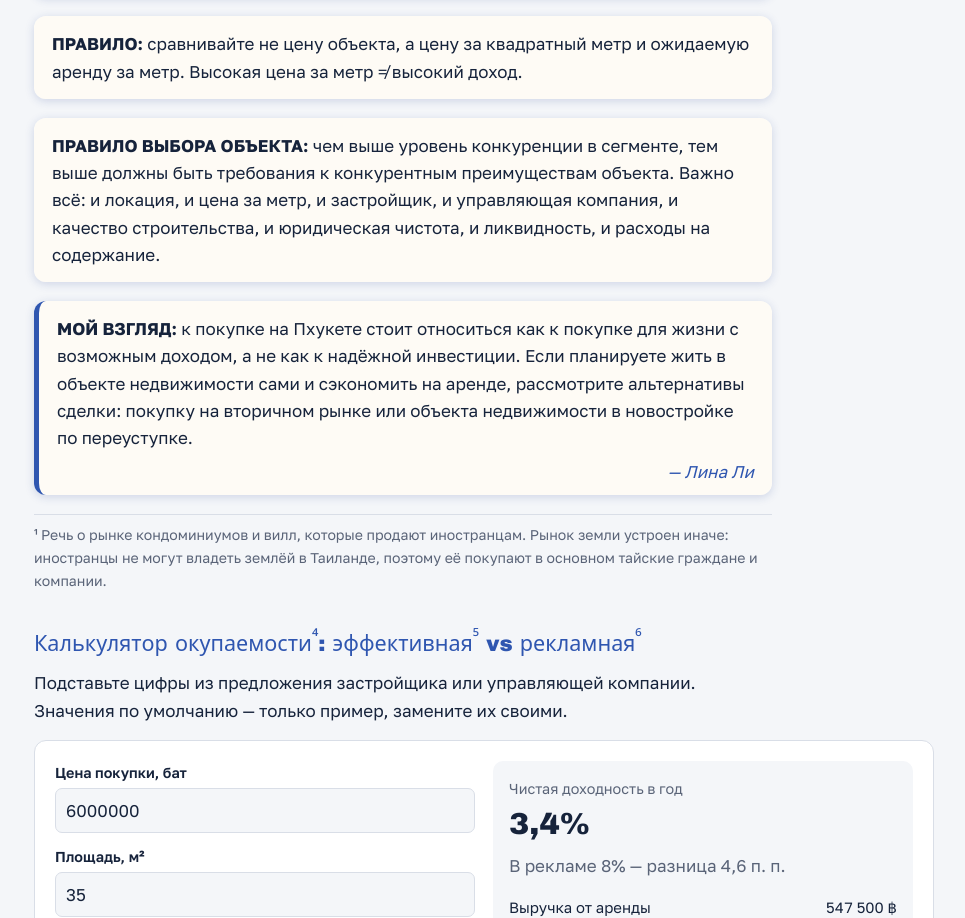
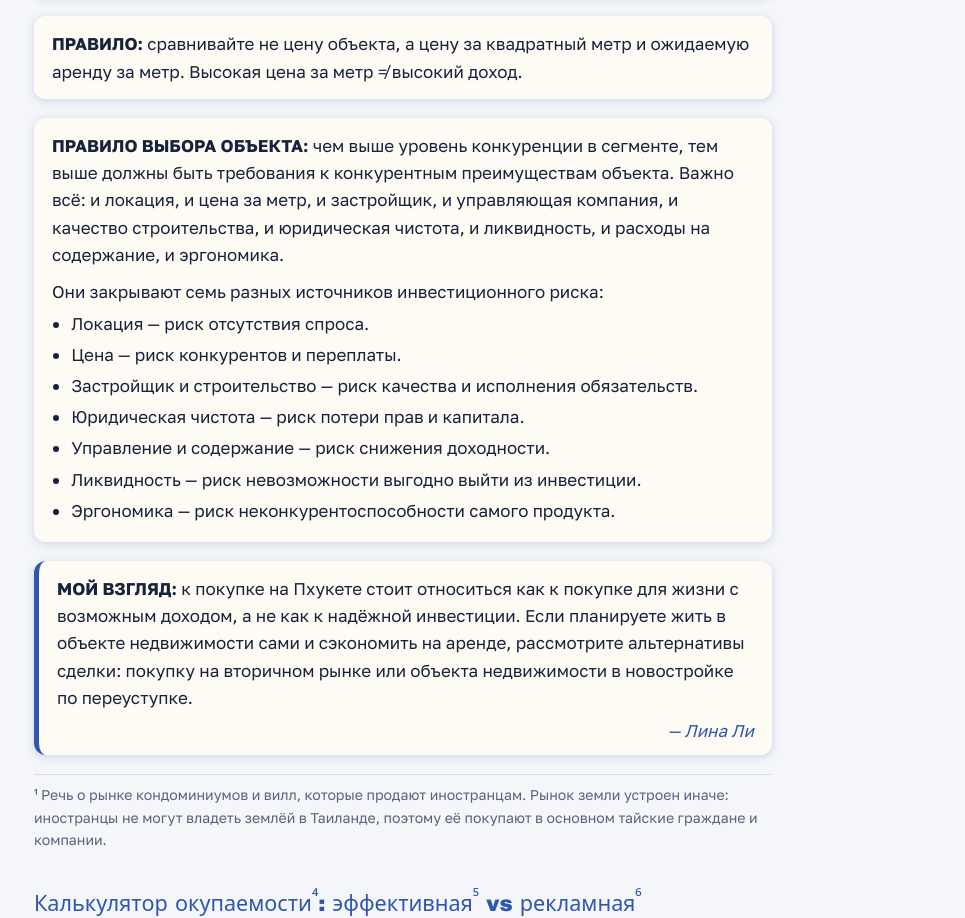
Before and after one commit to linaleelina/mythaiview, a plain HTML site: page invest/index.html in a window 1280 px wide. Shown: the part 2616-3534 px from the top of the page, without its empty margins (86-1051 px from the left). Drawn offline with Linux system fonts and the light colour scheme; a web font is replaced by a local one.

Commit message:
Add files via upload

```diff
--- a/invest/index.html
+++ b/invest/index.html
@@ -287,7 +287,17 @@ footer{border-top:1px solid var(--line);background:var(--card)}
   <p>Это не значит, что на Пхукете нельзя заработать. Заработать можно, но только точечно: объекты в лучших локациях с гостиничной лицензией и профессиональным управлением могут приносить стабильный доход. Ещё одна возможность — покупка на этапе pre-sale, когда застройщик продаёт первые объекты недвижимости по стартовой цене, ещё до начала активных продаж. При проверенном застройщике и удачной локации такой объект недвижимости можно продать дороже ещё до сдачи дома. Но риск недостроя здесь самый высокий, а переуступка договора часто ограничена условиями застройщика или требует дополнительной платы.</p>
   <p class="rule-box"><b>ПРАВИЛО:</b> считайте чистую доходность и расходы на выход до покупки. Решение о покупке принимайте, когда потенциальные выгоды превышают риски.</p>
   <p class="rule-box"><b>ПРАВИЛО:</b> сравнивайте не цену объекта, а цену за квадратный метр и ожидаемую аренду за метр. Высокая цена за метр ≠ высокий доход.</p>
-  <p class="rule-box"><b>ПРАВИЛО ВЫБОРА ОБЪЕКТА:</b> чем выше уровень конкуренции в сегменте, тем выше должны быть требования к конкурентным преимуществам объекта. Важно всё: и локация, и цена за метр, и застройщик, и управляющая компания, и качество строительства, и юридическая чистота, и ликвидность, и расходы на содержание.</p>
+  <div class="rule-box"><p style="margin:0"><b>ПРАВИЛО ВЫБОРА ОБЪЕКТА:</b> чем выше уровень конкуренции в сегменте, тем выше должны быть требования к конкурентным преимуществам объекта. Важно всё: и локация, и цена за метр, и застройщик, и управляющая компания, и качество строительства, и юридическая чистота, и ликвидность, и расходы на содержание, и эргономика.</p>
+  <p style="margin:.6rem 0 .3rem">Они закрывают семь разных источников инвестиционного риска:</p>
+  <ul style="margin:0;padding-left:1.2rem">
+    <li>Локация — риск отсутствия спроса.</li>
+    <li>Цена — риск конкурентов и переплаты.</li>
+    <li>Застройщик и строительство — риск качества и исполнения обязательств.</li>
+    <li>Юридическая чистота — риск потери прав и капитала.</li>
+    <li>Управление и содержание — риск снижения доходности.</li>
+    <li>Ликвидность — риск невозможности выгодно выйти из инвестиции.</li>
+    <li>Эргономика — риск неконкурентоспособности самого продукта.</li>
+  </ul></div>
   <div class="view-box"><p><b>МОЙ ВЗГЛЯД:</b> к покупке на Пхукете стоит относиться как к покупке для жизни с возможным доходом, а не как к надёжной инвестиции. Если планируете жить в объекте недвижимости сами и сэкономить на аренде, рассмотрите альтернативы сделки: покупку на вторичном рынке или объекта недвижимости в новостройке по переуступке.</p><p class="sig">— Лина Ли</p></div>
   <p id="fn-land" style="font-size:.88rem;color:var(--muted);border-top:1px solid var(--line);padding-top:.6rem;margin-top:1.2rem">¹ Речь о рынке кондоминиумов и вилл, которые продают иностранцам. Рынок земли устроен иначе: иностранцы не могут владеть землёй в Таиланде, поэтому её покупают в основном тайские граждане и компании.</p>
   </div>
```
